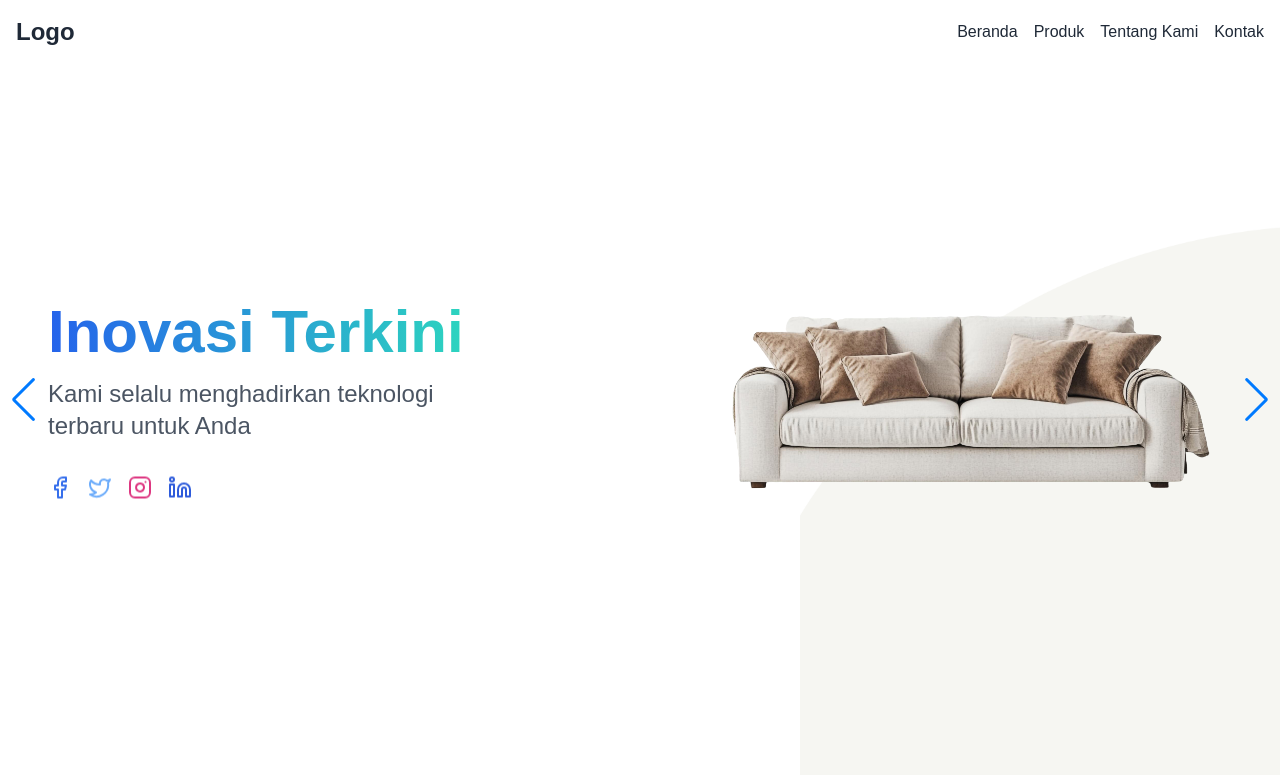
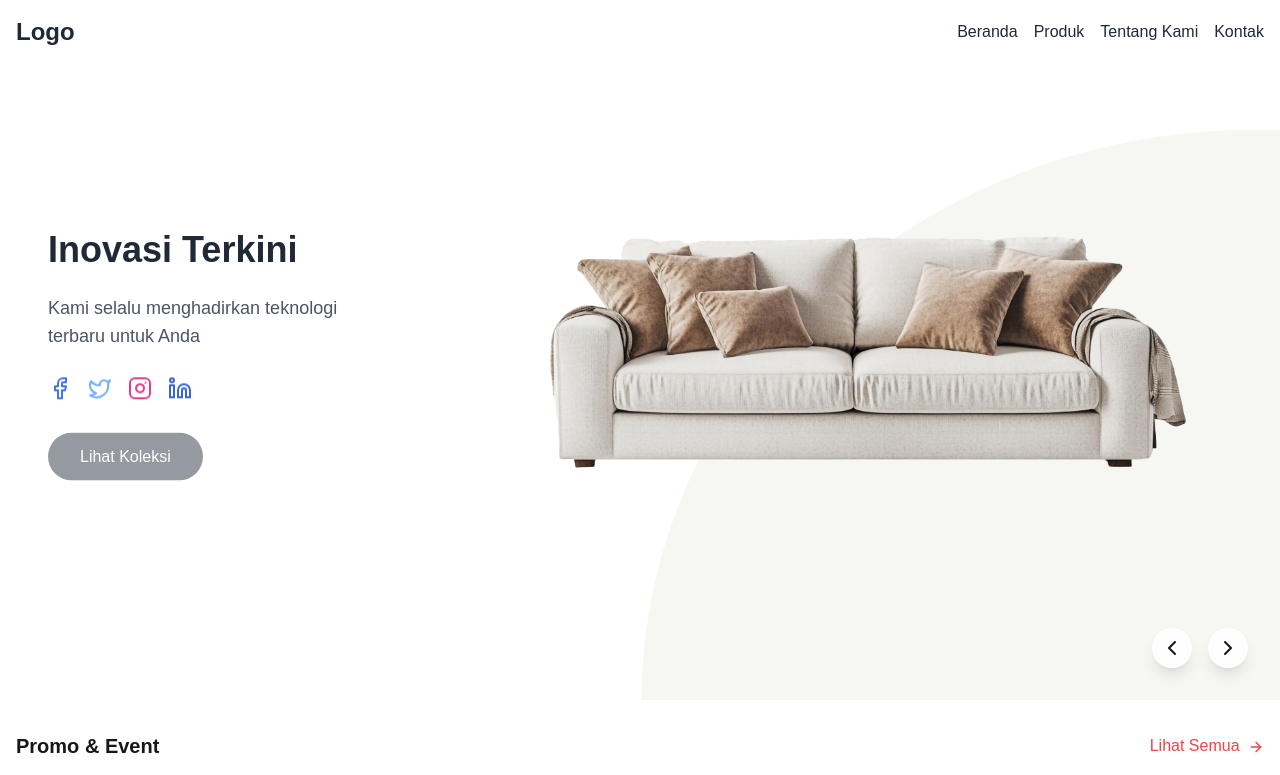
Before and after one commit to syukriyansyah-ipb/umkm_depok, a Next.js app: page / in a window 1280 px wide. Shown: the top 775 px of the page. Built offline with nearby package versions, Linux system fonts and the light colour scheme.

Commit message:
change style

```diff
--- a/components/Hero.tsx
+++ b/components/Hero.tsx
@@ -1,11 +1,12 @@
 'use client'
 
-import { useState, useEffect } from 'react'
-import Image from 'next/image'
+import { motion } from 'framer-motion'
+import { ChevronLeft, ChevronRight } from 'lucide-react'
+import Image from "next/image"
+import { useRef, useState, useEffect } from 'react'
 import { Swiper, SwiperSlide } from 'swiper/react'
 import { Navigation, Pagination, Autoplay } from 'swiper/modules'
 import { sliderData } from '@/lib/sliderData'
-import { motion, AnimatePresence } from 'framer-motion'
 import { Facebook, Twitter, Instagram, Linkedin } from 'lucide-react'
 
 // Import Swiper styles
@@ -14,71 +15,57 @@ import 'swiper/css/navigation'
 import 'swiper/css/pagination'
 
 export default function Hero() {
-  const [mounted, setMounted] = useState(false)
-  const [activeIndex, setActiveIndex] = useState(0)
+  const [currentSlide, setCurrentSlide] = useState(0)
+  const containerRef = useRef<HTMLDivElement>(null)
+
+  const nextSlide = () => {
+    setCurrentSlide((prev) => (prev + 1) % sliderData.length)
+  }
+
+  const prevSlide = () => {
+    setCurrentSlide((prev) => (prev - 1 + sliderData.length) % sliderData.length)
+  }
 
   useEffect(() => {
-    setMounted(true)
+    const interval = setInterval(nextSlide, 5000)
+    return () => clearInterval(interval)
   }, [])
 
-  if (!mounted) {
-    return null
-  }
+  return (
+    <section className="relative h-[700px]">
+      <div className="container mx-auto h-full">
+        <div className="flex h-full">
+          {/* Left side with white background */}
+          <div className="w-1/3 bg-white p-12 flex flex-col justify-center relative z-10">
+            <div className="space-y-6">
+              <motion.h1
+                key={`title-${currentSlide}`}
+                initial={{ opacity: 0, y: 20 }}
+                animate={{ opacity: 1, y: 0 }}
+                exit={{ opacity: 0, y: -20 }}
+                transition={{ duration: 0.5, delay: 0.2 }}
+                className="text-4xl font-bold text-gray-800"
+              >
+                {sliderData[currentSlide].title}
+              </motion.h1>
 
-  return (
-    <section className="relative w-full h-screen">
-      <Swiper
-        modules={[Navigation, Pagination, Autoplay]}
-        navigation
-        pagination={{ clickable: true }}
-        autoplay={{ delay: 5000 }}
-        loop
-        onSlideChange={(swiper) => setActiveIndex(swiper.realIndex)}
-        className="w-full h-full"
+              <motion.p
+                key={`desc-${currentSlide}`}
+                initial={{ opacity: 0, y: 20 }}
+                animate={{ opacity: 1, y: 0 }}
+                exit={{ opacity: 0, y: -20 }}
+                transition={{ duration: 0.5, delay: 0.4 }}
+                className="text-gray-600 text-lg"
               >
-        {sliderData.map((slide, index) => (
-          <SwiperSlide key={slide.id}>
-            <div className="relative w-full h-full flex flex-col md:flex-row overflow-hidden">
-              <div className="w-full md:w-1/2 h-1/2 md:h-full relative z-10">
-                <div className="absolute inset-0 flex flex-col justify-center items-center md:items-start p-4 md:p-8 lg:p-12">
-                  <AnimatePresence mode="wait">
-                    {activeIndex === index && (
-                      <motion.h1
-                        key={`title-${index}`}
-                        initial={{ y: 20, opacity: 0 }}
-                        animate={{ y: 0, opacity: 1 }}
-                        exit={{ y: -20, opacity: 0 }}
-                        transition={{ duration: 0.6, delay: 0.2 }}
-                        className="text-4xl md:text-5xl lg:text-6xl font-extrabold text-gray-800 mb-2 md:mb-4 text-center md:text-left leading-tight"
-                      >
-                        <span className="bg-clip-text text-transparent bg-gradient-to-r from-blue-600 to-teal-400">
-                          {slide.title}
-                        </span>
-                      </motion.h1>
-                    )}
-                  </AnimatePresence>
-                  <AnimatePresence mode="wait">
-                    {activeIndex === index && (
-                      <motion.p
-                        key={`desc-${index}`}
-                        initial={{ y: 20, opacity: 0 }}
-                        animate={{ y: 0, opacity: 1 }}
-                        exit={{ y: -20, opacity: 0 }}
-                        transition={{ duration: 0.6, delay: 0.4 }}
-                        className="text-lg md:text-xl lg:text-2xl text-gray-600 mb-4 md:mb-8 max-w-md text-center md:text-left leading-relaxed"
-                      >
-                        {slide.description}
+                {sliderData[currentSlide].description}
               </motion.p>
-                    )}
-                  </AnimatePresence>
-                  <AnimatePresence mode="wait">
-                    {activeIndex === index && (
+
               <motion.div
-                        key={`social-${index}`}
-                        initial={{ y: 20, opacity: 0 }}
-                        animate={{ y: 0, opacity: 1 }}
-                        exit={{ y: -20, opacity: 0 }}
-                        transition={{ duration: 0.6, delay: 0.6 }}
+                key={`social-${currentSlide}`}
+                initial={{ opacity: 0, y: 20 }}
+                animate={{ opacity: 1, y: 0 }}
+                exit={{ opacity: 0, y: -20 }}
+                transition={{ duration: 0.5, delay: 0.6 }}
                 className="flex space-x-4"
               >
                 <a href="#" className="text-blue-600 hover:text-blue-800 transition-colors duration-300">
@@ -94,58 +81,95 @@ export default function Hero() {
                   <Linkedin size={24} />
                 </a>
               </motion.div>
-                    )}
-                  </AnimatePresence>
+
+              <motion.button
+                key={`button-${currentSlide}`}
+                initial={{ opacity: 0, y: 20 }}
+                animate={{ opacity: 1, y: 0 }}
+                exit={{ opacity: 0, y: -20 }}
+                transition={{ duration: 0.5, delay: 0.8 }}
+                className="bg-gray-800 text-white px-8 py-3 rounded-full hover:bg-gray-700 transition-colors"
+              >
+                Lihat Koleksi
+              </motion.button>
             </div>
           </div>
-              <div className="w-full md:w-1/2 h-1/2 md:h-full relative overflow-hidden">
-                <AnimatePresence>
-                  {activeIndex === index && (
+
+          {/* Right side with image carousel */}
+          <div className="flex-1 relative overflow-hidden">
+            {/* Background Image Container */}
+            <div className="absolute bottom-0 right-0 w-[75%] h-[85%]">
               <motion.div
-                      key={`bg-${index}`}
-                      initial={{ scale: 1.2, opacity: 0 }}
-                      animate={{ scale: 1, opacity: 1 }}
+                key={`bg-${currentSlide}`}
+                initial={{ opacity: 0 }}
+                animate={{ opacity: 1 }}
                 exit={{ opacity: 0 }}
-                      transition={{ duration: 0.8 }}
-                      className="absolute bottom-0 right-0 w-full h-full md:w-3/4 md:h-3/4"
+                transition={{ duration: 0.5 }}
+                className="w-full h-full"
               >
                 <Image
-                        src={slide.backgroundImage || "/placeholder.svg"}
-                        alt={slide.title}
-                        layout="fill"
-                        objectFit="cover"
+                  src={sliderData[currentSlide].backgroundImage}
+                  alt="Background"
+                  fill
+                  className="object-cover"
                   priority
                 />
               </motion.div>
-                  )}
-                </AnimatePresence>
-                <AnimatePresence>
-                  {activeIndex === index && (
+            </div>
+
+            {/* Product Image */}
             <motion.div
-                      key={`image-${index}`}
-                      initial={{ y: 50, opacity: 0 }}
-                      animate={{ y: 0, opacity: 1 }}
-                      exit={{ y: -50, opacity: 0 }}
-                      transition={{ duration: 0.6, delay: 0.4 }}
+              key={`product-${currentSlide}`}
+              initial={{ opacity: 0, scale: 0.9 }}
+              animate={{ opacity: 1, scale: 1 }}
+              exit={{ opacity: 0, scale: 0.9 }}
+              transition={{ duration: 0.5 }}
               className="absolute inset-0 flex items-center justify-center"
             >
-                      <div className="relative w-3/4 h-3/4 md:w-4/5 md:h-4/5">
+              <div className="relative w-[80%] h-[80%]">
                 <Image
-                          src={slide.image || "/placeholder.svg"}
-                          alt={`Image for ${slide.title}`}
-                          layout="fill"
-                          objectFit="contain"
+                  src={sliderData[currentSlide].image}
+                  alt={sliderData[currentSlide].title}
+                  fill
+                  className="object-contain"
                   priority
                 />
               </div>
             </motion.div>
-                  )}
-                </AnimatePresence>
+
+            {/* Navigation buttons */}
+            <div className="absolute bottom-8 right-8 flex space-x-4 z-20">
+              <button
+                onClick={prevSlide}
+                className="bg-white/90 backdrop-blur-sm p-2 rounded-full shadow-lg hover:bg-white transition-colors"
+              >
+                <ChevronLeft className="w-6 h-6" />
+              </button>
+              <button
+                onClick={nextSlide}
+                className="bg-white/90 backdrop-blur-sm p-2 rounded-full shadow-lg hover:bg-white transition-colors"
+              >
+                <ChevronRight className="w-6 h-6" />
+              </button>
+            </div>
+
+            {/* Slide indicators */}
+            <div className="absolute bottom-8 left-8 flex space-x-2 z-20">
+              {sliderData.map((_, index) => (
+                <button
+                  key={index}
+                  onClick={() => setCurrentSlide(index)}
+                  className={`w-2 h-2 rounded-full transition-all ${
+                    currentSlide === index
+                      ? 'bg-white w-6'
+                      : 'bg-white/60 hover:bg-white/80'
+                  }`}
+                />
+              ))}
             </div>
           </div>
-          </SwiperSlide>
-        ))}
-      </Swiper>
+        </div>
+      </div>
     </section>
   )
 }
```
Lines whose indentation alone changed are shown as unchanged.
